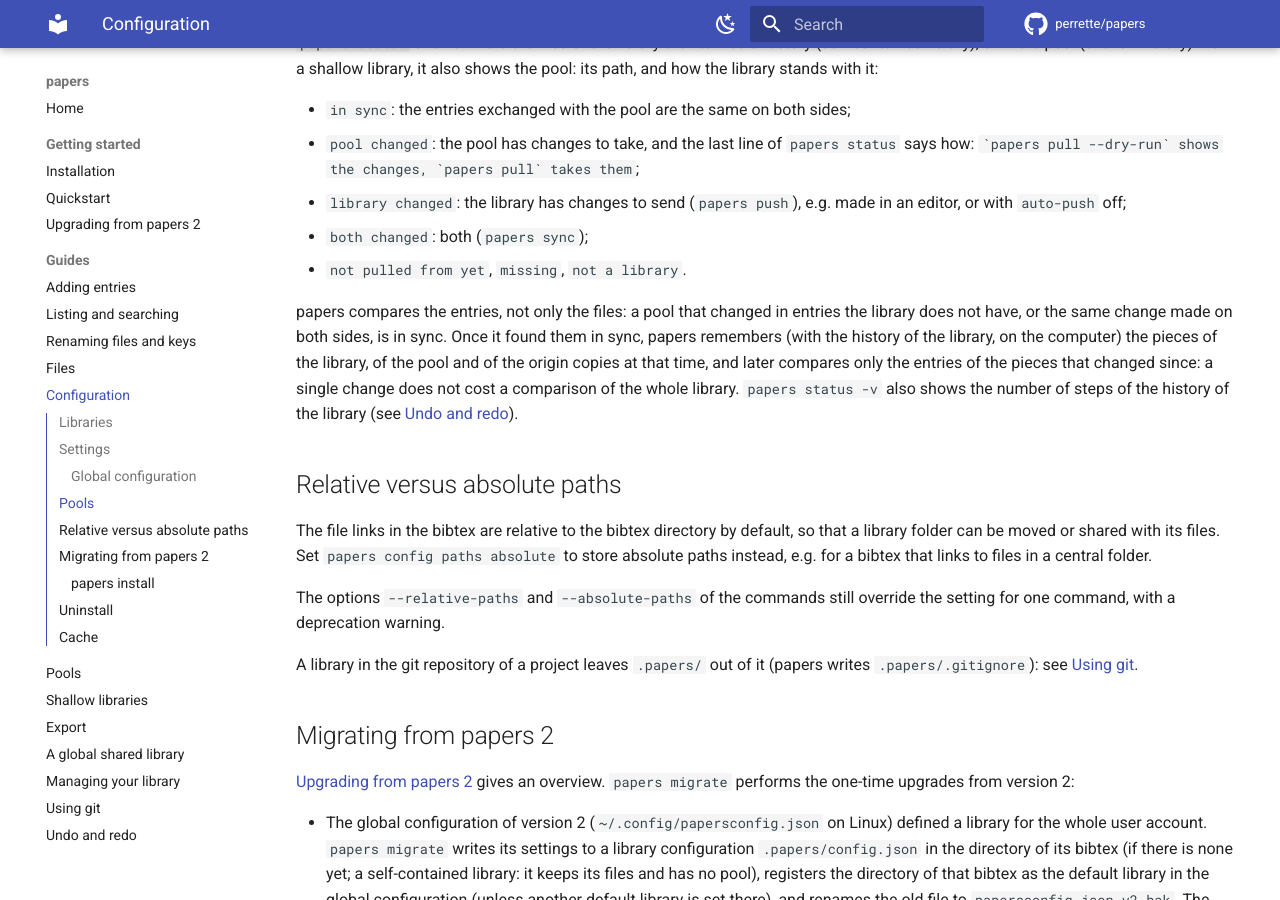
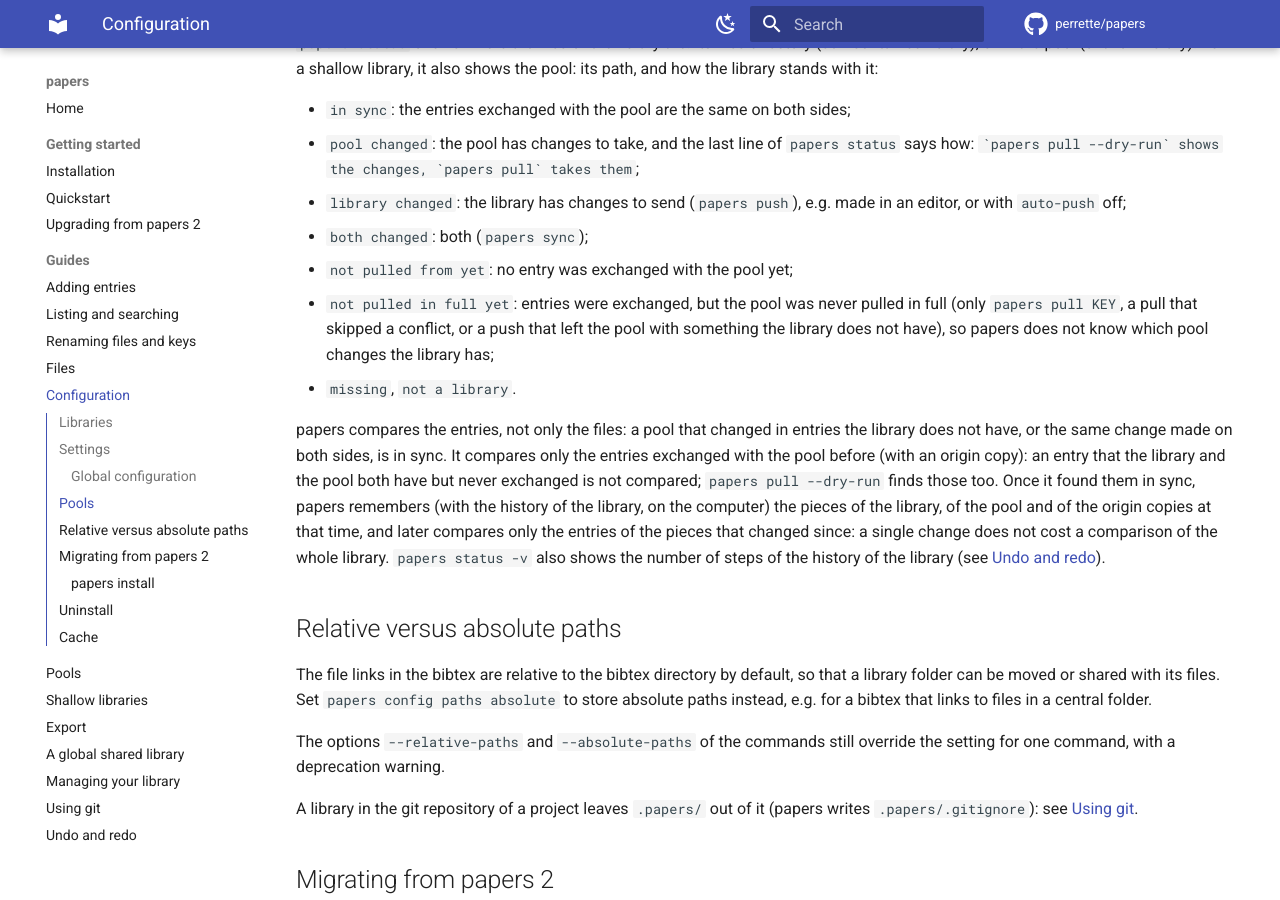
Before and after one commit to perrette/papers, an MkDocs documentation site: the page built from docs/configuration.md, in a window 1280 px wide and 900 px high, scrolled down 4202 px. Built offline with MkDocs 1.6.1 and Material for MkDocs 9.7.7, drawn with Linux system fonts in a browser that asks for light colours; comment, search, counter and statistics services are not loaded; the version menu is left out.

Commit message:
status: repair the pool links at load as pull does; name the 'not pulled in full yet' state
status loads the library with get_biblio, so a file the pool renamed no
longer shows as 'both changed' (the repair stays in memory). The state
'never pulled' (records without exchange time) is now 'not pulled in
full yet'. The docs say status compares only entries exchanged before.

```diff
--- a/docs/configuration.md
+++ b/docs/configuration.md
@@ -221,11 +221,19 @@ stands with it:
 - `library changed`: the library has changes to send (`papers push`), e.g.
   made in an editor, or with `auto-push` off;
 - `both changed`: both (`papers sync`);
-- `not pulled from yet`, `missing`, `not a library`.
+- `not pulled from yet`: no entry was exchanged with the pool yet;
+- `not pulled in full yet`: entries were exchanged, but the pool was never
+  pulled in full (only `papers pull KEY`, a pull that skipped a conflict,
+  or a push that left the pool with something the library does not have),
+  so papers does not know which pool changes the library has;
+- `missing`, `not a library`.
 
 papers compares the entries, not only the files: a pool that changed in
 entries the library does not have, or the same change made on both sides,
-is in sync. Once it found them in sync, papers remembers (with the history
+is in sync. It compares only the entries exchanged with the pool before
+(with an origin copy): an entry that the library and the pool both have
+but never exchanged is not compared; `papers pull --dry-run` finds those
+too. Once it found them in sync, papers remembers (with the history
 of the library, on the computer) the pieces of the library, of the pool and
 of the origin copies at that time, and later compares only the entries of
 the pieces that changed since: a single change does not cost a comparison
```
Also changed, not shown: 2 other files.
